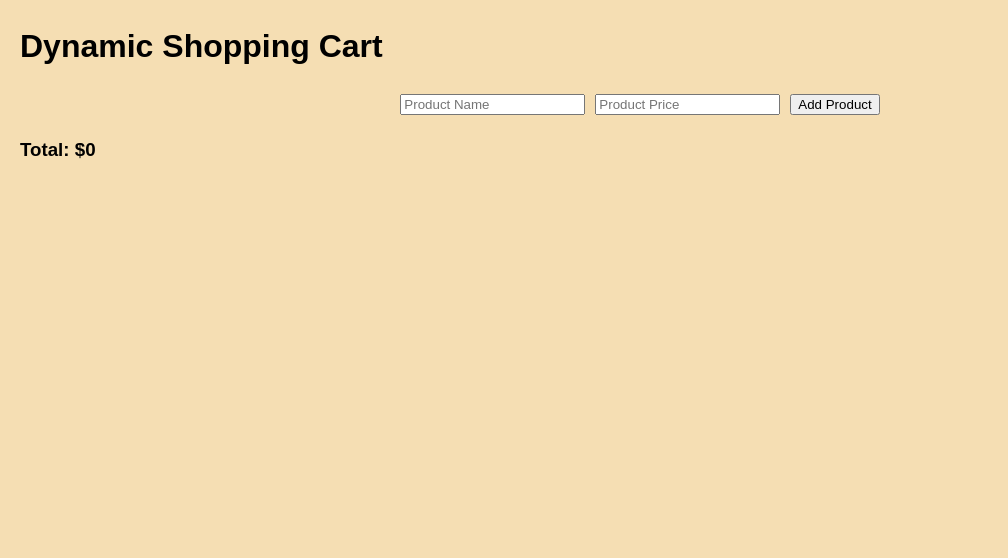
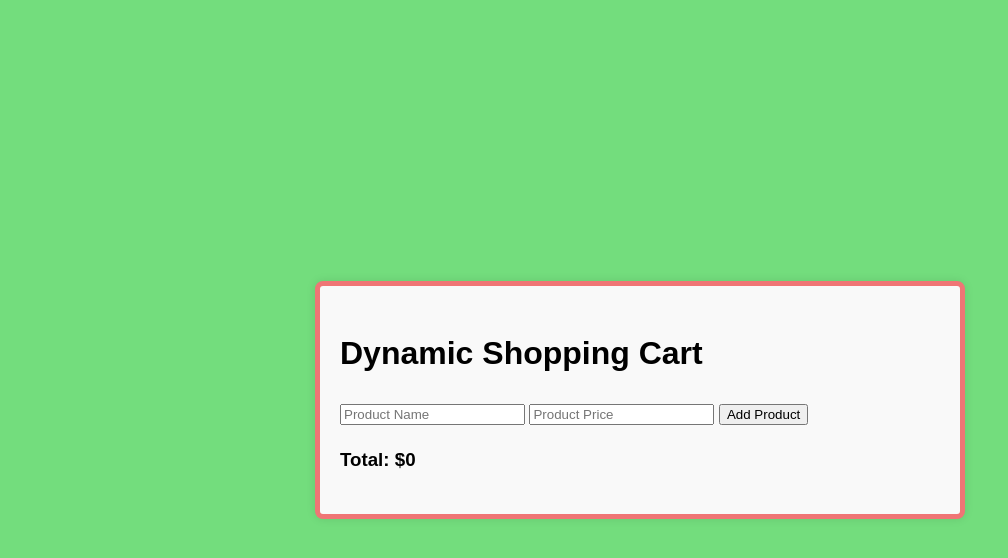
Before and after one commit to epicpgh/dynamic-shopping-cart, a plain HTML site: page index.html in a window 1280 px wide. Shown: the whole page, without its empty margins (0-1008 px from the left). Drawn offline with Linux system fonts and the light colour scheme.

Commit message:
functional shopping list app

```diff
--- a/index.html
+++ b/index.html
@@ -4,18 +4,22 @@
   <meta charset="UTF-8">
   <meta name="viewport" content="width=device-width, initial-scale=1.0">
   <link rel="stylesheet" href="styles.css">
+  <script src="script.js" defer></script>
   <title>Dynamic Shopping Cart</title>
 </head>
 <body>
-  <h1>Dynamic Shopping Cart</h1>
+
   <div id="product-container">
+    <h1>Dynamic Shopping Cart</h1>
     <input type="text" id="product-name" placeholder="Product Name">
     <input type="number" id="product-price" placeholder="Product Price">
     <button id="add-product">Add Product</button>
 
-  </div>
+
   <ul id="cart"></ul>
   <h3>Total: $<span id="total-price">0</span></h3>
+
+</div>
 
   <script src="script.js"></script>
 </body>
--- a/styles.css
+++ b/styles.css
@@ -1,19 +1,22 @@
 body {
-  background-color: wheat;
-
-
+  background-color: rgb(115, 221, 125);
+  display: flex;
   justify-content: center;
-    font-family: Arial, sans-serif;
-    margin: 20px;
-    line-height: 1.6;
+  align-items: center;
+  height: 100vh;
+  margin: 0;
+  font-family: Arial, sans-serif;
+  line-height: 1.6;
   }
 
   #product-container {
-    display:flex;
-    justify-content: center;
-    gap: 10px;
-    margin-bottom: 20px;
-  }
+    max-width: 600px;
+    width: 100%;
+    padding: 20px;
+    border: 5px solid #ef7575;
+    background-color: #f9f9f9;
+    border-radius: 8px;
+    box-shadow: 0 0 10px rgba(0,0,0,0.1);}
 
   #cart {
 
```
